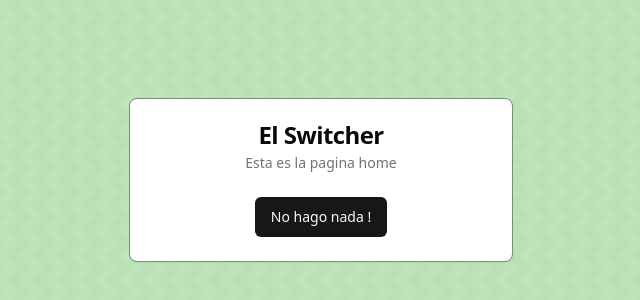
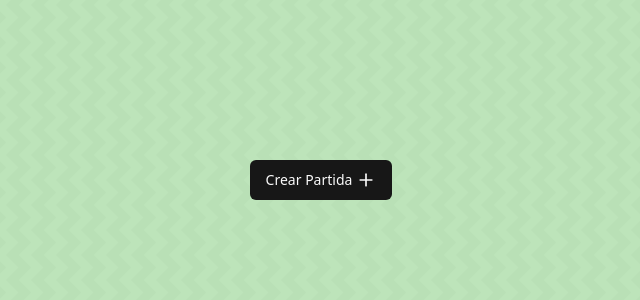
Before and after one commit to DeMarc-Team/ElSwitcher-Frontend, a React (Vite) app: page / in a window 1280 px wide. Shown: the part 220-520 px from the top of the page, without its empty margins (319-959 px from the left). Built offline with nearby package versions, Linux system fonts and the light colour scheme.

Commit message:
DEM-8 fix: se borro el componte de ejemplo en el home.

```diff
--- a/src/containers/home/Home.tsx
+++ b/src/containers/home/Home.tsx
@@ -1,11 +1,8 @@
-import CardHome from "./components/CardHome";
+import CrearPartida from "./components/CrearPartida";
 function Home() {
     return (
         <div className="flex h-[100vh] w-full items-center justify-center">
-            <CardHome
-                title="El Switcher"
-                description="Esta es la pagina home"
-            />
+            <CrearPartida />
         </div>
     );
 }
--- a/src/containers/home/components/CardHome.tsx
+++ /dev/null
@@ -1,30 +0,0 @@
-import React from "react";
-import {
-    Card,
-    CardContent,
-    CardDescription,
-    CardHeader,
-    CardTitle,
-} from "@/components/ui/card";
-import { Button } from "@/components/ui/button";
-
-interface CardHomeProps {
-    title: string;
-    description: string;
-}
-
-const CardHome: React.FC<CardHomeProps> = ({ title, description }) => {
-    return (
-        <Card className="w-96 text-center">
-            <CardHeader>
-                <CardTitle>{title}</CardTitle>
-                <CardDescription>{description}</CardDescription>
-            </CardHeader>
-            <CardContent>
-                <Button>No hago nada !</Button>
-            </CardContent>
-        </Card>
-    );
-};
-
-export default CardHome;
```
